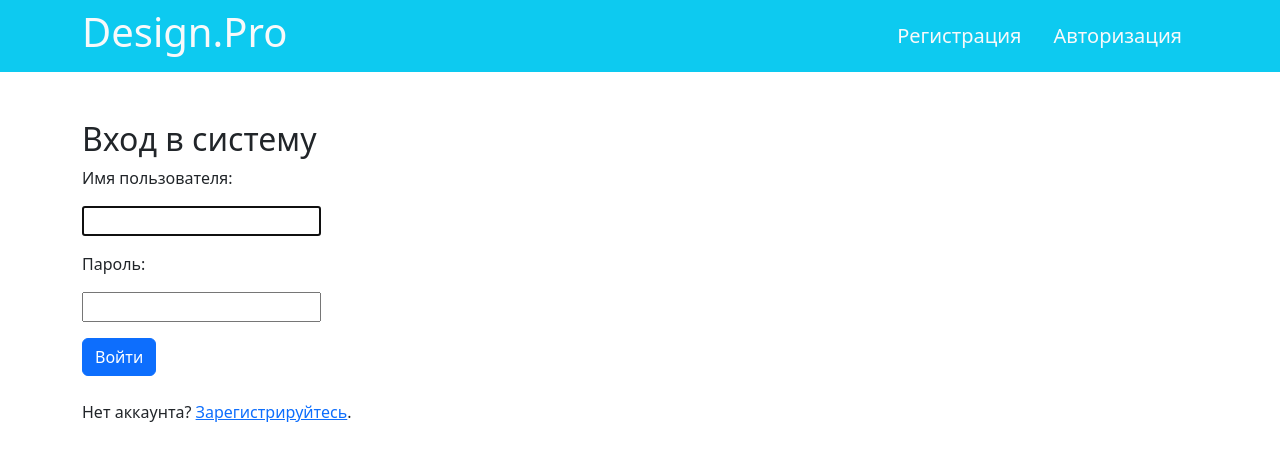
After one commit to bruh0107/rkis_design_pro, a Django app: page /login/ in a window 1280 px wide. The commit adds this page. Shown: the top 471 px of the page. Run offline with Django 5.2, Linux system fonts and the light colour scheme; some libraries are stand-ins or nearby versions.

Commit message:
create templates(register, profile, login)

```diff
--- a/design/static/css/style.css
+++ b/design/static/css/style.css
@@ -0,0 +1,4 @@
+.form > p{
+    display: flex;
+    flex-direction: column;
+}
--- a/design/templates/basic.html
+++ b/design/templates/basic.html
@@ -7,14 +7,20 @@
     {% load bootstrap5 %}
     {% bootstrap_css %}
     {% bootstrap_javascript %}
+    <link rel="stylesheet" href="{% static 'css/style.css' %}">
 </head>
 <body>
 <header class="bg-info">
     <div class="container d-flex align-items-center justify-content-between py-2">
         <h1 class="link-light">Design.Pro</h1>
         <nav class="nav ">
-            <a class="nav-link link-light fs-5" href="#">Регистрация</a>
-            <a class="nav-link link-light fs-5" href="#">Авторизация</a>
+            {% if user.is_authenticated %}
+                <a class="nav-link link-light fs-5" href="{% url 'logout' %}">Выйти</a>
+                <a class="nav-link link-light fs-5" href="#">Профиль</a>
+            {% else %}
+                <a class="nav-link link-light fs-5" href="{% url 'register' %}">Регистрация</a>
+                <a class="nav-link link-light fs-5" href="{% url 'login' %}">Авторизация</a>
+            {% endif %}
         </nav>
     </div>
 </header>
--- /dev/null
+++ b/design/templates/main/login.html
@@ -0,0 +1,20 @@
+{% extends 'basic.html' %}
+
+{% block content %}
+    <h2>Вход в систему</h2>
+    <form class="form" method="post">
+        {% csrf_token %}
+        <div>
+            <p>{{ form.username.label_tag }}</p>
+            <p>{{ form.username }}</p>
+        </div>
+        <div>
+            <p>{{ form.password.label_tag }}</p>
+            <p>{{ form.password }}</p>
+        </div>
+
+        <button type="submit" class="btn btn-primary">Войти</button>
+        <br><br>
+        <span>Нет аккаунта? <a href="{% url 'register' %}">Зарегистрируйтесь</a>.</span>
+    </form>
+{% endblock %}
--- /dev/null
+++ b/design/templates/main/profile.html
@@ -0,0 +1,6 @@
+{% extends 'basic.html' %}
+
+{% block content %}
+    <h2>Добро пожаловать, {{ user.username }}</h2>
+
+{% endblock %}
--- a/design/urls.py
+++ b/design/urls.py
@@ -1,7 +1,11 @@
 from django.urls import path, include
+from django.contrib.auth import views as auth_views
 from . import views
 
 urlpatterns = [
     path('', views.index, name='index'),
-    #path('/register')
+    path('register/', views.Registration.as_view(), name='register'),
+    path('login/', auth_views.LoginView.as_view(template_name='main/login.html'), name='login'),
+    path('logout/', views.logout_view, name='logout'),
+    path('profile/', views.profile_view, name='profile'),
 ]
```
Also changed, not shown: design/templates/main/register.html (+9 -4 lines), design_pro/settings.py (+9 -1 lines), db.sqlite3, design/migrations/0001_initial.py, design/migrations/0002_alter_customuser_email_alter_customuser_first_name_and_more.py (added).
